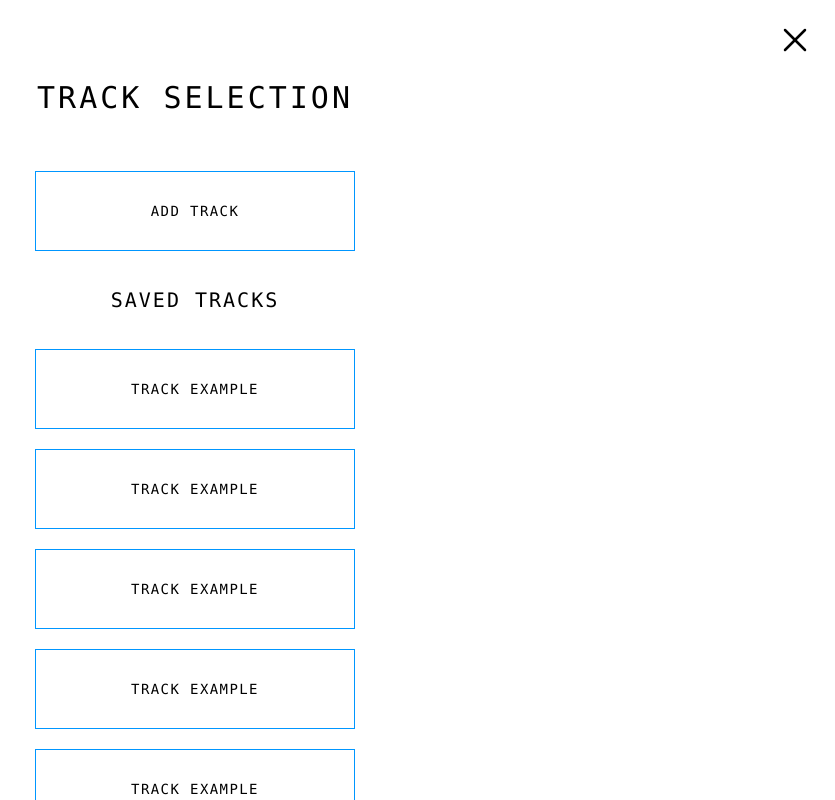
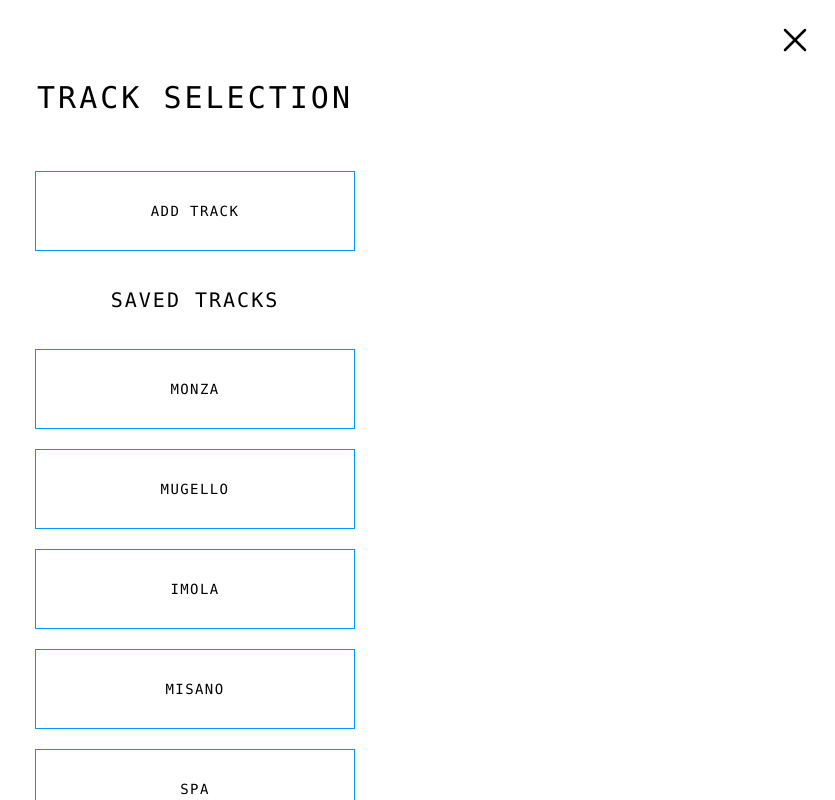
Before and after one commit to nicolacanzonieri/telemetra, a React (Vite) app: page / in a window 1280 px wide. Both pictures are taken after a click on the button "START SESSION". Shown: the whole page, without its empty margins (445-1280 px from the left). Built offline with nearby package versions, Linux system fonts and the light colour scheme.

Commit message:
Refactor TrackSelectionPage to use TrackButton component for track display

```diff
--- a/src/pages/TrackSelectionPage.tsx
+++ b/src/pages/TrackSelectionPage.tsx
@@ -2,6 +2,18 @@ import HeaderButton from "../components/HeaderButton";
 
 interface TrackSelectionPageProps {
     onCloseTrackSelection: () => void;
+}
+
+interface TrackButtonProps {
+    trackName: string;
+}
+
+function TrackButton({trackName}: TrackButtonProps) {
+    return (
+        <div className="w-80 h-20 flex flex-row items-center justify-center shrink-0 mb-5 p-p-md border border-border-1 hover:bg-bg-hover-1 active:border-border-hover-1 active:bg-bg-active-1">
+            <span className="text-sm font-mono tracking-widest uppercase text-text-1">{trackName}</span>
+        </div>
+    );
 }
 
 export default function TrackSelectionPage({onCloseTrackSelection}: TrackSelectionPageProps) {
@@ -24,30 +36,13 @@ export default function TrackSelectionPage({onCloseTrackSelection}: TrackSelecti
                 <span className="mb-5 text-text-1 text-xl font-mono tracking-widest uppercase">Saved tracks</span>
 
                 <div className="w-full min-h-0 overflow-y-auto flex flex-col flex-1 items-center justify-start no-scrollbar">
-                    <div className="w-80 h-20 flex flex-row items-center justify-center shrink-0 mb-5 p-p-md border border-border-1 hover:bg-bg-hover-1 active:border-border-hover-1 active:bg-bg-active-1">
-                        <span className="text-sm font-mono tracking-widest uppercase text-text-1">Track example</span>
-                    </div>
-                    <div className="w-80 h-20 flex flex-row items-center justify-center shrink-0 mb-5 p-p-md border border-border-1 hover:bg-bg-hover-1 active:border-border-hover-1 active:bg-bg-active-1">
-                        <span className="text-sm font-mono tracking-widest uppercase text-text-1">Track example</span>
-                    </div>
-                    <div className="w-80 h-20 flex flex-row items-center justify-center shrink-0 mb-5 p-p-md border border-border-1 hover:bg-bg-hover-1 active:border-border-hover-1 active:bg-bg-active-1">
-                        <span className="text-sm font-mono tracking-widest uppercase text-text-1">Track example</span>
-                    </div>
-                    <div className="w-80 h-20 flex flex-row items-center justify-center shrink-0 mb-5 p-p-md border border-border-1 hover:bg-bg-hover-1 active:border-border-hover-1 active:bg-bg-active-1">
-                        <span className="text-sm font-mono tracking-widest uppercase text-text-1">Track example</span>
-                    </div>
-                    <div className="w-80 h-20 flex flex-row items-center justify-center shrink-0 mb-5 p-p-md border border-border-1 hover:bg-bg-hover-1 active:border-border-hover-1 active:bg-bg-active-1">
-                        <span className="text-sm font-mono tracking-widest uppercase text-text-1">Track example</span>
-                    </div>
-                    <div className="w-80 h-20 flex flex-row items-center justify-center shrink-0 mb-5 p-p-md border border-border-1 hover:bg-bg-hover-1 active:border-border-hover-1 active:bg-bg-active-1">
-                        <span className="text-sm font-mono tracking-widest uppercase text-text-1">Track example</span>
-                    </div>
-                    <div className="w-80 h-20 flex flex-row items-center justify-center shrink-0 mb-5 p-p-md border border-border-1 hover:bg-bg-hover-1 active:border-border-hover-1 active:bg-bg-active-1">
-                        <span className="text-sm font-mono tracking-widest uppercase text-text-1">Track example</span>
-                    </div>
-                    <div className="w-80 h-20 flex flex-row items-center justify-center shrink-0 mb-5 p-p-md border border-border-1 hover:bg-bg-hover-1 active:border-border-hover-1 active:bg-bg-active-1">
-                        <span className="text-sm font-mono tracking-widest uppercase text-text-1">Track example</span>
-                    </div>
+                    <TrackButton trackName={"Monza"}/>
+                    <TrackButton trackName={"Mugello"}/>
+                    <TrackButton trackName={"Imola"}/>
+                    <TrackButton trackName={"Misano"}/>
+                    <TrackButton trackName={"Spa"}/>
+                    <TrackButton trackName={"Nürburgring"}/>
+                    <TrackButton trackName={"Hockenheimring"}/>
                 </div>
             </div>
 
```
